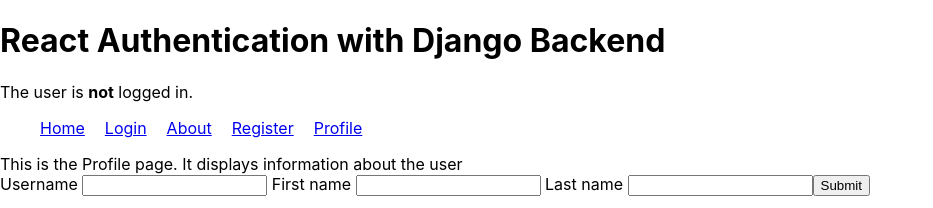
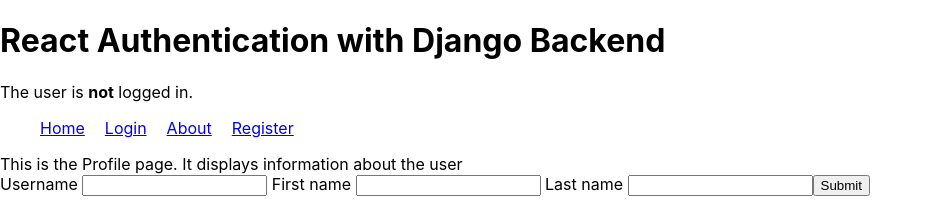
Before and after one commit to orlandodiaz/redux-auth, a React (Create React App) app: page /profile in a window 1280 px wide. Shown: the top 208 px of the page, without its empty margins (0-933 px from the left). Built offline with nearby package versions, Linux system fonts and the light colour scheme; no server answers.

Commit message:
Working fine without redux-forms

```diff
--- a/src/components/Base/NavBar.js
+++ b/src/components/Base/NavBar.js
@@ -37,9 +37,13 @@
           </Link>
         )}
 
-        <Link style={{ marginRight: 20 }} to={"/profile"}>
-          Profile
-        </Link>
+        {isLoggedIn ? (
+          <Link style={{ marginRight: 20 }} to={"/profile"}>
+            Profile
+          </Link>
+        ) : (
+          ""
+        )}
 
         {isLoggedIn ? (
           <button onClick={this.handleClick} type="submit">
```
